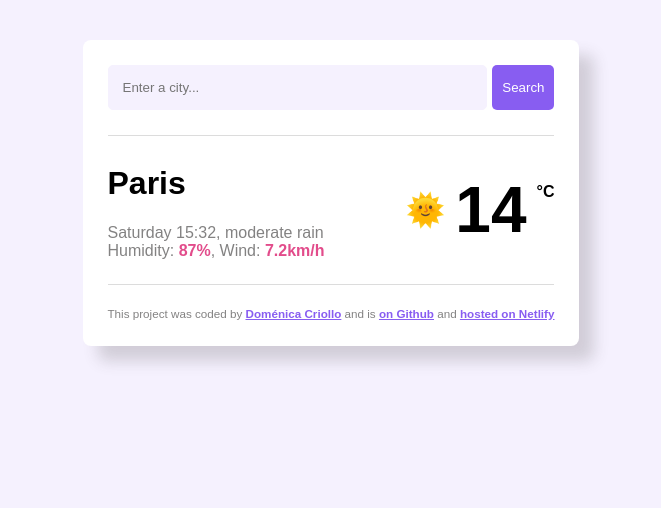
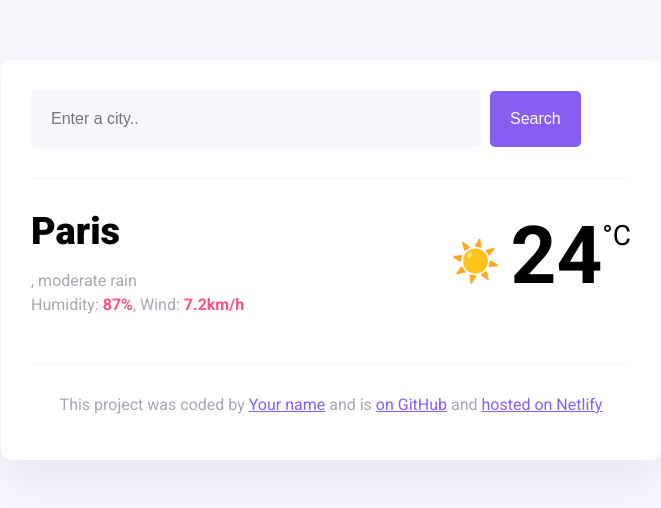
Before and after one commit to DomeC99/New-Project, a plain HTML site: page index.html in a window 1280 px wide. Shown: the whole page, without its empty margins (309-970 px from the left). Drawn offline with nearby package versions, Linux system fonts and the light colour scheme; files that its build step writes are made by us from their sources.

Commit message:
Updated from CodeSandbox

```diff
--- a/index.html
+++ b/index.html
@@ -1,39 +1,58 @@
 <!DOCTYPE html>
 <html lang="en">
   <head>
-    <meta charset="UTF-8">
-    <meta name="viewport" content="width=device-width, initial-scale=1.0">
+    <meta charset="UTF-8" />
+    <meta name="viewport" content="width=device-width, initial-scale=1.0" />
+    <link rel="preconnect" href="https://fonts.googleapis.com" />
+    <link rel="preconnect" href="https://fonts.gstatic.com" crossorigin />
+    <link
+      href="https://fonts.googleapis.com/css2?family=Roboto:ital,wght@0,100;0,400;0,500;0,700;0,900;1,100;1,300;1,400;1,500;1,700;1,900&display=swap"
+      rel="stylesheet"
+    />
+    <script src="https://cdn.jsdelivr.net/npm/axios@1.1.2/dist/axios.min.js"></script>
+    <link rel="stylesheet" href="src/styles.css" />
     <title>My weather application</title>
-    <link rel="stylesheet" href="styles.css"/>
-    <link rel="preconnect" href="https://fonts.googleapis.com">
-    <link rel="preconnect" href="https://fonts.gstatic.com" crossorigin>
-    <link href="https://fonts.googleapis.com/css2?family=Roboto:ital,wght@0,100..900;1,100..900&display=swap" rel="stylesheet">
   </head>
   <body>
-    <div class="container">
+    <div class="weather-app">
       <header>
-            <form >
-                <input class="search-input" id="typecity" type="text" placeholder="Enter a city..." required/>
-                <button type="submit" id="search" class="search-button">Search</button>
+        <form id="search-form">
+          <input
+            type="search"
+            placeholder="Enter a city.."
+            required
+            class="search-input"
+            id="search-input"
+          />
+          <input type="submit" value="Search" class="search-button" />
         </form>
       </header>
       <main>
-            <hr />
-            <div class="weather">
-                <div class="city">
-                    <h1 class="current-city">Paris</h1>
-                    <p><span class="date">Saturday 15:32</span>, moderate rain <br> Humidity: <span class="highlight"><strong>87%</strong></span>, Wind: <span class="highlight"><strong>7.2km/h</strong></span></p>
+        <div class="current-weather">
+          <div>
+            <h1 class="current-city" id="current-city">Paris</h1>
+            <p class="current-details">
+              <span id="current-date"></span>, moderate rain <br />
+              Humidity: <strong>87%</strong>, Wind: <strong>7.2km/h</strong>
+            </p>
           </div>
-                <div class="temperature">
-                    <span class="sun">🌞</span><span class="temp">14 </span><span class="celsius">°C</span>
+          <div class="current-temperature">
+            <span class="current-temperature-icon">☀️</span
+            ><span class="current-temperature-value" id="current-temperature"
+              >24</span
+            ><span class="current-temperature-unit">°C</span>
           </div>
         </div>
-            <hr />
       </main>
-        <footer class="coded-by">
-            <small>This project was coded by <a href="" target="_blank">Doménica Criollo</a> and is <a href="" target="_blank">on Github</a> and <a href="" target="_blank">hosted on Netlify</a></small>
+      <footer>
+        <p>
+          This project was coded by
+          <a href="#" target="_blank">Your name</a> and is
+          <a href="#" target="_blank"> on GitHub</a> and
+          <a href="#" target="_blank">hosted on Netlify</a>
+        </p>
       </footer>
     </div>
-    <script src="script.js"></script>
   </body>
+  <script src="src/index.js"></script>
 </html>
--- a/script.js
+++ b/script.js
@@ -1,33 +1,35 @@
-let cityAndDate = document.querySelector("form");
-cityAndDate.addEventListener("submit", search);
+function displayTemperature(response) {
+  let temperatureElement = document.querySelector("#current-temperature");
+  let temperature = Math.round(response.data.temperature.current);
+  let cityElement = document.querySelector("#current-city");
+  cityElement.innerHTML = response.data.city;
+  temperatureElement.innerHTML = temperature;
+}
 
 function search(event) {
   event.preventDefault();
-let apiKey = "28fac95a24b3ba61410a05dt43ob3b30";
-let city = document.querySelector("#typecity").value;
-let apiURl = `https://api.shecodes.io/weather/v1/current?query=${city}&key=${apiKey}`;
-axios.get(apiURl).then(displayWeather);
+  let searchInputElement = document.querySelector("#search-input");
+  let city = searchInputElement.value;
+
+  let apiKey = "b2a5adcct04b33178913oc335f405433";
+  let apiUrl = `https://api.shecodes.io/weather/v1/current?query=${city}&key=${apiKey}&units=metric`;
+
+  axios.get(apiUrl).then(displayTemperature);
 }
 
-function displayWeather(response) {
+function formatDate(date) {
+  let minutes = date.getMinutes();
+  let hours = date.getHours();
+  let day = date.getDay();
 
-let h1 = document.querySelector(".current-city");
-h1.innerHTML = response.data.city;
-
-let currentDate = document.querySelector(".date");
-currentDate.innerHTML = formatDate();
-
-let temperature = document.querySelector(".temp");
-temperature.innerHTML = Math.round(response.data.temperature.current);
-temperature.classList.add("temp");
-
-let icon = document.querySelector(".sun");
-icon.innerHTML = `<img src="${response.data.condition.icon_url}" alt="icon">`;
-icon.classList.add("sun");
+  if (minutes < 10) {
+    minutes = `0${minutes}`;
   }
 
-function formatDate() {
-let time = new Date();
+  if (hours < 10) {
+    hours = `0${hours}`;
+  }
+
   let days = [
     "Sunday",
     "Monday",
@@ -35,14 +37,17 @@ let days = [
     "Wednesday",
     "Thursday",
     "Friday",
-"Saturday",
+    "Saturday"
   ];
-let day = days[time.getDay()];
-let hour = time.getHours();
-let minutes = time.getMinutes();
 
-if (minutes < 10) minutes = `0${minutes}`;
-if (hour < 10) hour = `0${hour}`;
+  let formattedDay = days[day];
+  return `${formattedDay} ${hours}:${minutes}`;
+}
 
-return `${day} ${hour}:${minutes}`;
-}
+let searchForm = document.querySelector("#search-form");
+searchForm.addEventListener("submit", search);
+
+let currentDateELement = document.querySelector("#current-date");
+let currentDate = new Date();
+
+currentDateELement.innerHTML = formatDate(currentDate);
--- a/styles.css
+++ b/styles.css
@@ -1,112 +1,98 @@
 body {
-    font-family: Arial, sans-serif;
-    background-color: #f5f1fe;
-    font-family: 'Roboto-dome', sans-serif;
-}
-.container {
-    background-color: rgb(255, 255, 255);
-    margin: 40px;
-    padding: 25px;
-    max-width: 70%;
-    max-height: 40%;
-    border-radius: 8px;
-    box-shadow: 15px 15px 15px rgba(69,66, 66, 0.2);
-    justify-self: center;
+  background: #f9f7fe;
+  font-family: "Roboto", sans-serif;
 }
 
-#typecity {
-    padding: 14px;
-    border-radius: 5px;
-    background-color: #f5f1fe;
-    border: 1px solid #f5f1fe;
-    width: 100%;
-    margin-right: 5px;
+a {
+  color: #885df1;
 }
 
-#search {
+.weather-app {
+  background: white;
+  max-width: 600px;
+  margin: 60px auto;
+  padding: 30px;
+  border-radius: 10px;
+  box-shadow: 0 30px 50px rgba(65, 50, 100, 0.08);
+}
+
+header {
+  border-bottom: 1px solid #f9f7fe;
+  padding-bottom: 30px;
+}
+
+.search-input {
+  background-color: #f9f7fe;
+  border: none;
+  color: rgba(39, 33, 66, 0.4);
+  font-size: 16px;
+  padding: 20px;
+  width: 75%;
+  border-radius: 6px;
+}
+
+.search-button {
+  margin-left: 5px;
+  font-size: 16px;
   background-color: #885df1;
   color: white;
-    padding: 10px;
-    border: 1px none;
+  border: none;
+  padding: 20px;
+  line-height: 1;
   border-radius: 5px;
 }
 
-form {
+main {
+  padding: 30px 0;
+}
+
+.current-temperature {
+  font-size: 48px;
+}
+
+.current-weather {
   display: flex;
   justify-content: space-between;
 }
 
-.weather {
-    display: flex;
-    justify-content: space-between;
-    align-items: center;
+.current-city {
+  font-size: 38px;
+  font-weight: 900;
+  margin: 0;
+}
+.current-details {
+  color: rgba(39, 33, 66, 0.4);
+  font-size: 16px;
+  font-weight: 400;
+  line-height: 24px;
 }
 
-.weather p {
-    color: rgb(131, 130, 130);
+.current-details strong {
+  color: #f65282;
 }
 
-h1 {
-    color: black;
-    font-weight: 800;
-}
-.highlight {
-    color: #e24c8b;
+.current-temperature-icon {
+  position: relative;
+  top: -8px;
+  font-size: 40px;
+  margin-right: 10px;
 }
 
-.temp {
-    font-size: 4em;
-    color: #000000;
-    font-weight: bolder;
+.current-temperature-value {
+  font-size: 80px;
+  font-weight: bold;
 }
 
-.sun {
-    font-size: 2em;
-    align-self: center;
+.current-temperature-unit {
+  font-size: 28px;
+  position: relative;
+  top: -38px;
 }
 
-.coded-by {
+footer {
+  border-top: 1px solid #f9f7fe;
   text-align: center;
-    color: rgb(131, 130, 130);
-    margin-top: 20px;
-    font-size: 14px;
+  padding-top: 15px;
+
+  color: rgba(39, 33, 66, 0.4);
 }
-
-a {
-    font-weight: bold;
-    color:#885df1
-}
-
-.celsius {
-    color: #000000;
-    font-weight: bold;
-    align-self: start;
-    padding-top: 10px;
-}
-
-.temperature {
-    display: flex;
-    gap: 10px;
-    padding: 0;
-    align-items: start;
-    height: max-content;
-}
-
-hr {
-    border: none;
-    background-color: #a0a0a05d;
-    height: 1px;
-}
-
-header {
-    margin-bottom: 25px;
-}
-
-.roboto-dome {
-font-family: "Roboto", sans-serif;
-font-optical-sizing: auto;
-font-weight: 100;
-font-style: normal;
-font-variation-settings:
-    "wdth" 100;
-}
```
Lines whose indentation alone changed are shown as unchanged.
